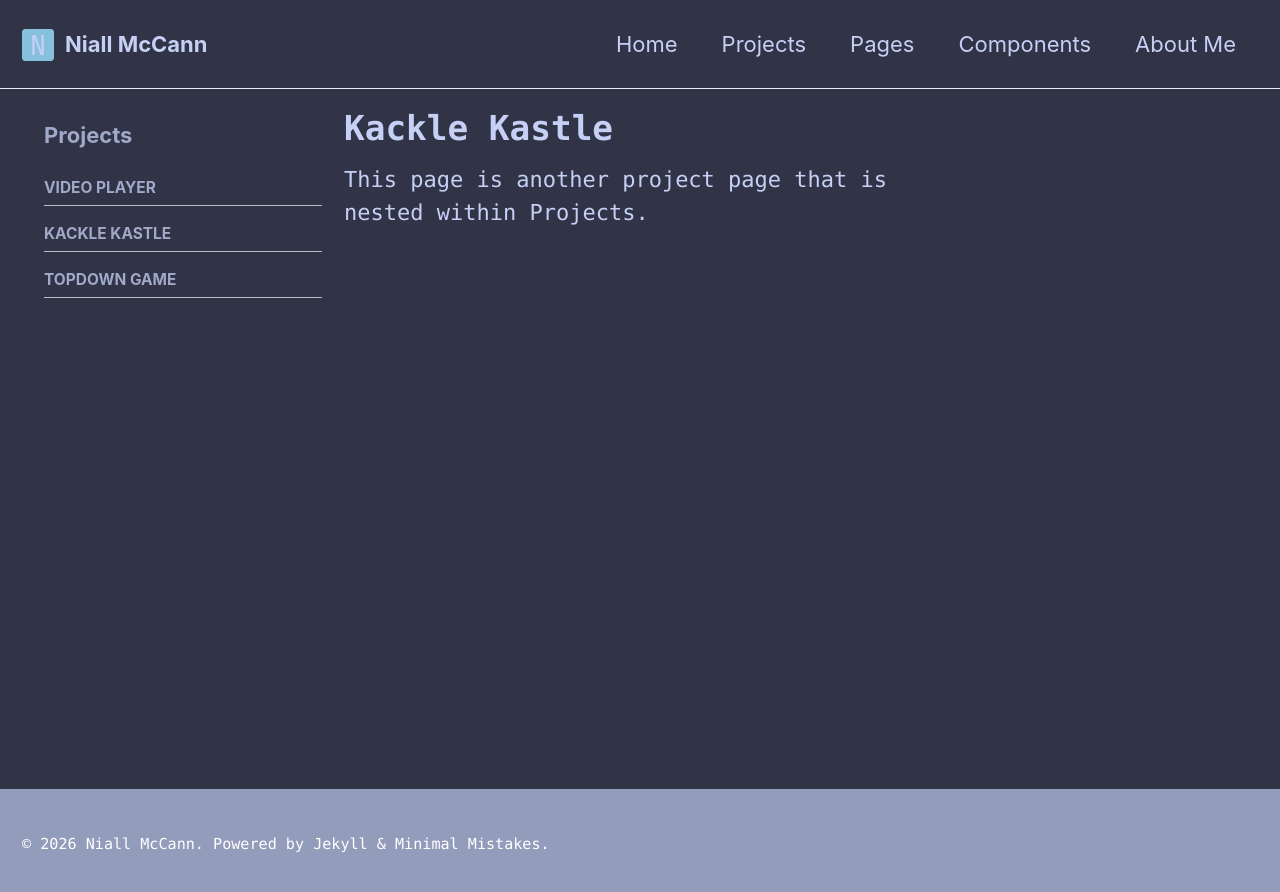
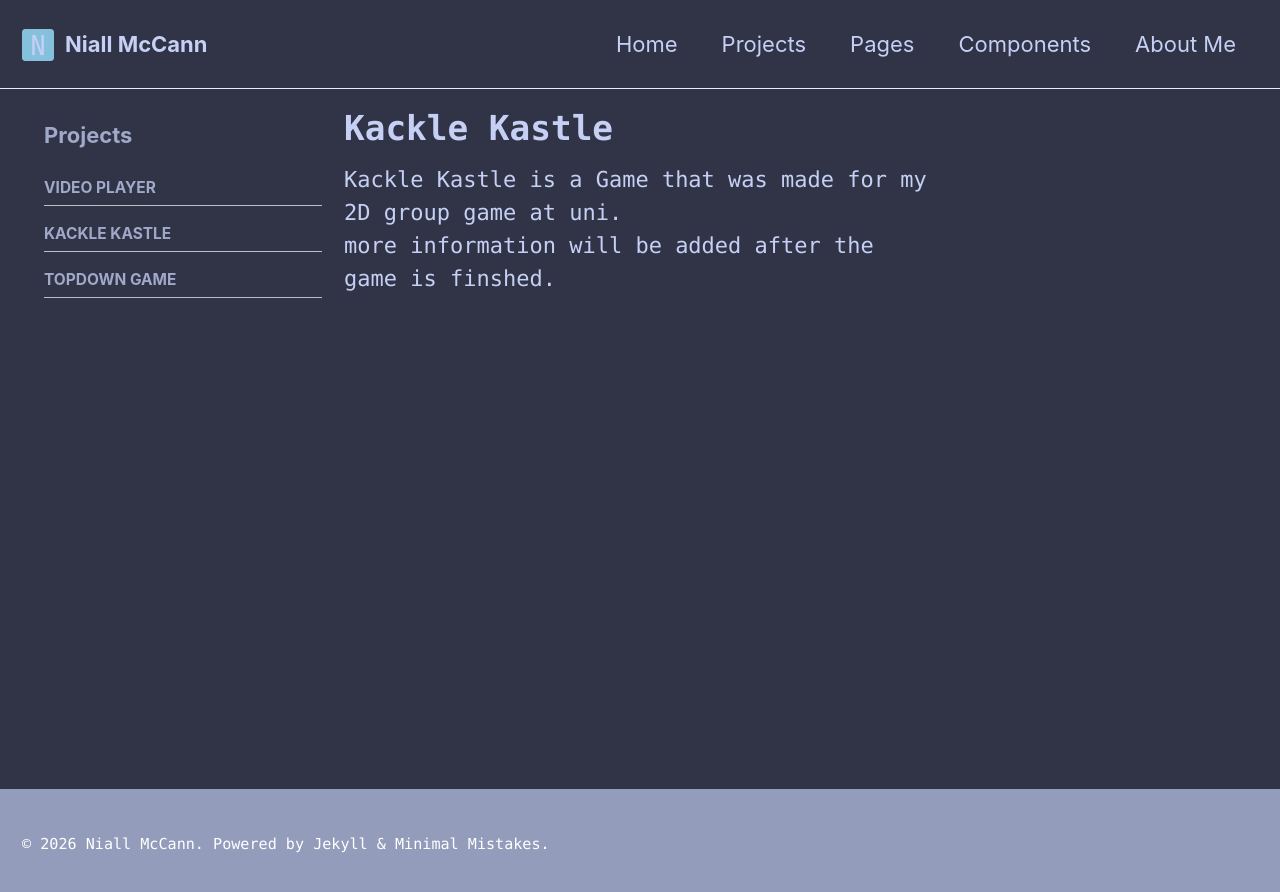
Before and after one commit to AcedAspect/AcedAspect.github.io, a Jekyll site: the page built from _pages/projects-kackle-kastle.md, in a window 1280 px wide. Shown: the top 892 px of the page. Built offline with Jekyll 4.4.1, drawn with Linux system fonts in a browser that asks for light colours.

Commit message:
Update projects-kackle-kastle.md

```diff
--- a/_pages/projects-kackle-kastle.md
+++ b/_pages/projects-kackle-kastle.md
@@ -8,4 +8,5 @@ sidebar:
     - projects
 ---
 
-This page is another project page that is nested within Projects.
+Kackle Kastle is a Game that was made for my 2D group game at uni.
+more information will be added after the game is finshed.
```
